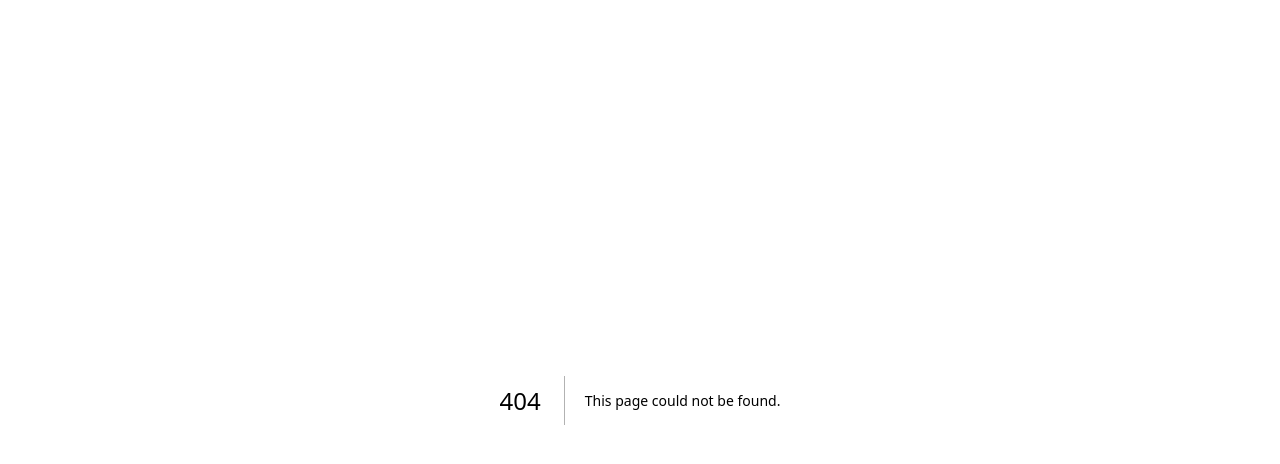
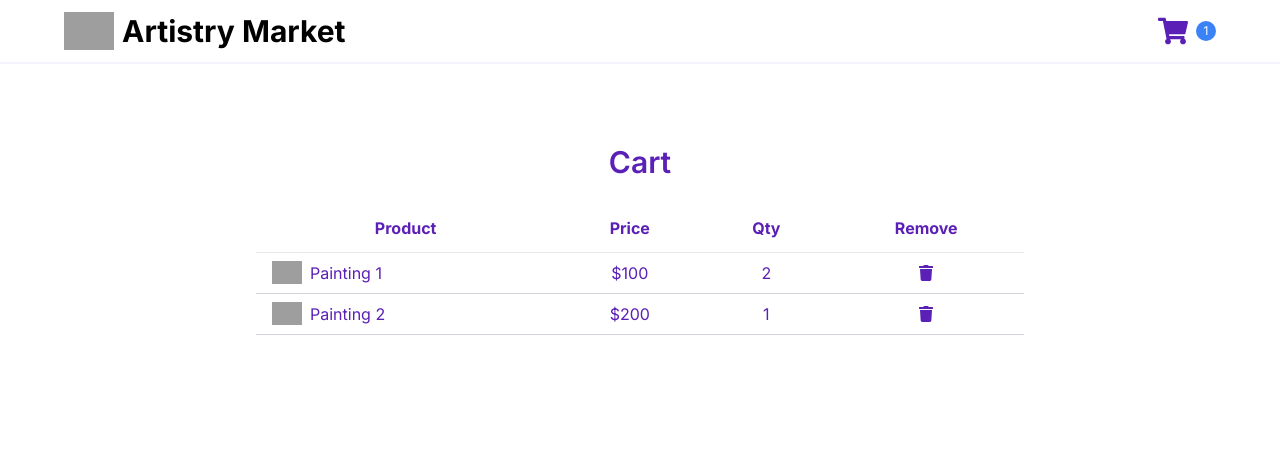
Before and after one commit to BDunnCode/nextjsecommerce4, a Next.js app: page /cart in a window 1280 px wide. Before the commit this address had no page. Shown: the top 464 px of the page. Built offline with nearby package versions, Linux system fonts and the light colour scheme; grey boxes are pictures that could not be loaded.

Commit message:
add cart component && page

```diff
--- /dev/null
+++ b/app/cart/page.js
@@ -0,0 +1,13 @@
+import Cart from '../components/Cart';
+import Header from '../components/Header';
+
+const page = () => {
+  return (
+    <div>
+      <Header />
+      <Cart />
+    </div>
+  )
+}
+
+export default page
--- /dev/null
+++ b/app/components/Cart.js
@@ -0,0 +1,54 @@
+import Image from "next/image";
+import { FaTrash } from "react-icons/fa";
+
+const Cart = () => {
+  const products = [
+    {id:1, name:'Painting 1', price:100, qty:2},
+    {id:1, name:'Painting 2', price:200, qty:1},
+  ]
+
+
+  return (
+    <div className="max-w-3xl mx-auto mt-20">
+      <h1 className="text-3xl text-center font-semibold text-[#5B20B6] mb-6">Cart</h1>
+
+      <table className="w-full border-collapse">
+        <thead>
+          <tr className="border-b border-gray-200 text-[#5B20B6]">
+            <th className="px-4 py-3">Product</th>
+            <th className="px-4 py-3">Price</th>
+            <th className="px-4 py-3">Qty</th>
+            <th className="px-4 py-3">Remove</th>
+          </tr>
+        </thead>
+
+        <tbody>
+          {
+              products.map(product => (
+                <tr className="hover:bg-gray-50 text-center border-b text-[#5B20B6] border-gray-300" key={product.id}>
+                  <td className="flex items-center py-2 px-4">
+                    <Image
+                      src="/facelessmen.webp"
+                      alt="img"
+                      height={30}
+                      width={30}
+                      className="mr-2"
+                    />
+                    {product.name}
+                  </td>
+                  <td className="py-2 px-4">${product.price}</td>
+                  <td className="py-2 px-4">{product.qty}</td>
+                  <td className="py-2 px-4">
+                    <FaTrash className="mx-auto cursor-pointer" />
+                  </td>
+                </tr>
+              ))
+          }
+        </tbody>
+      </table>
+
+    </div>
+  )
+}
+
+export default Cart
```
